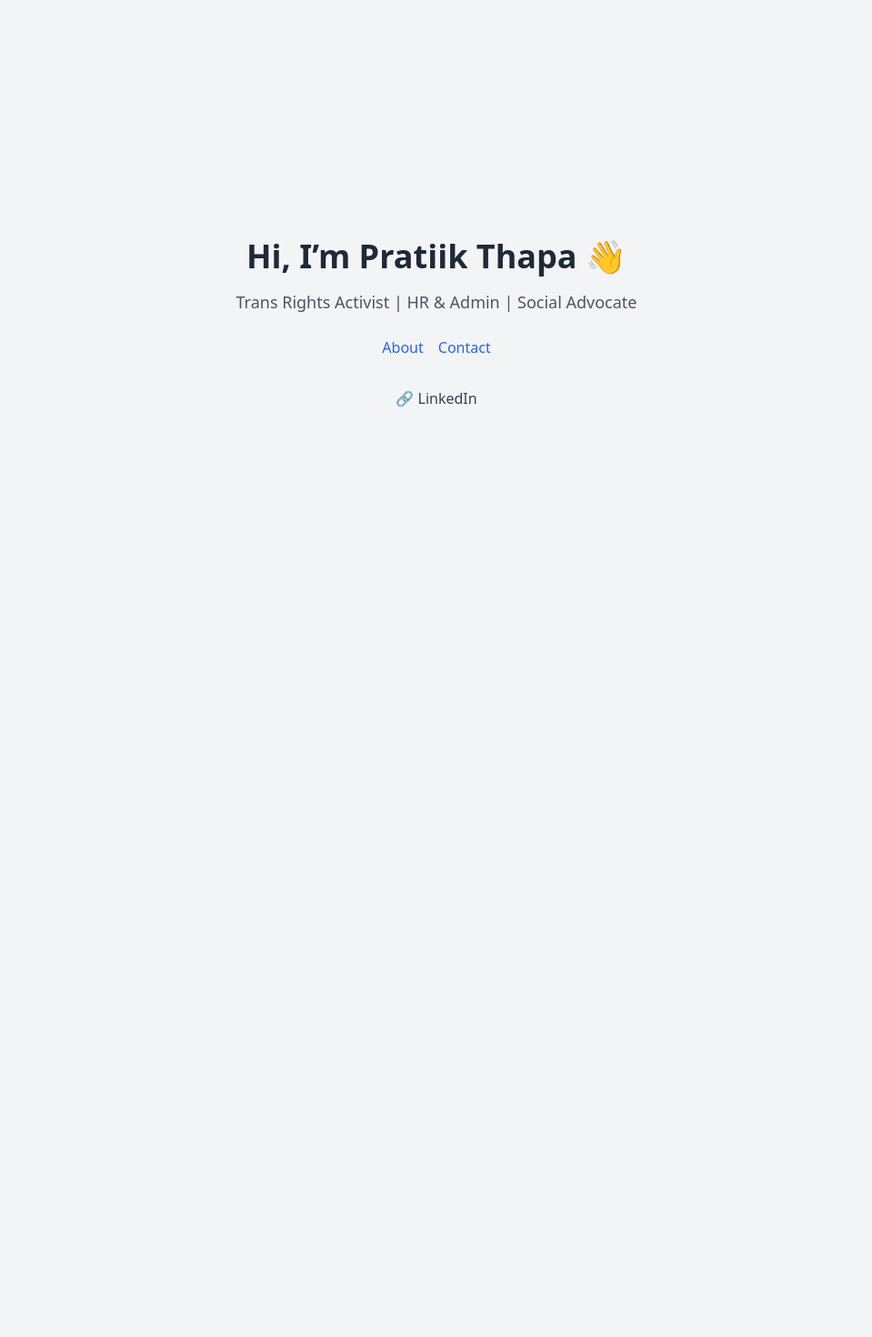
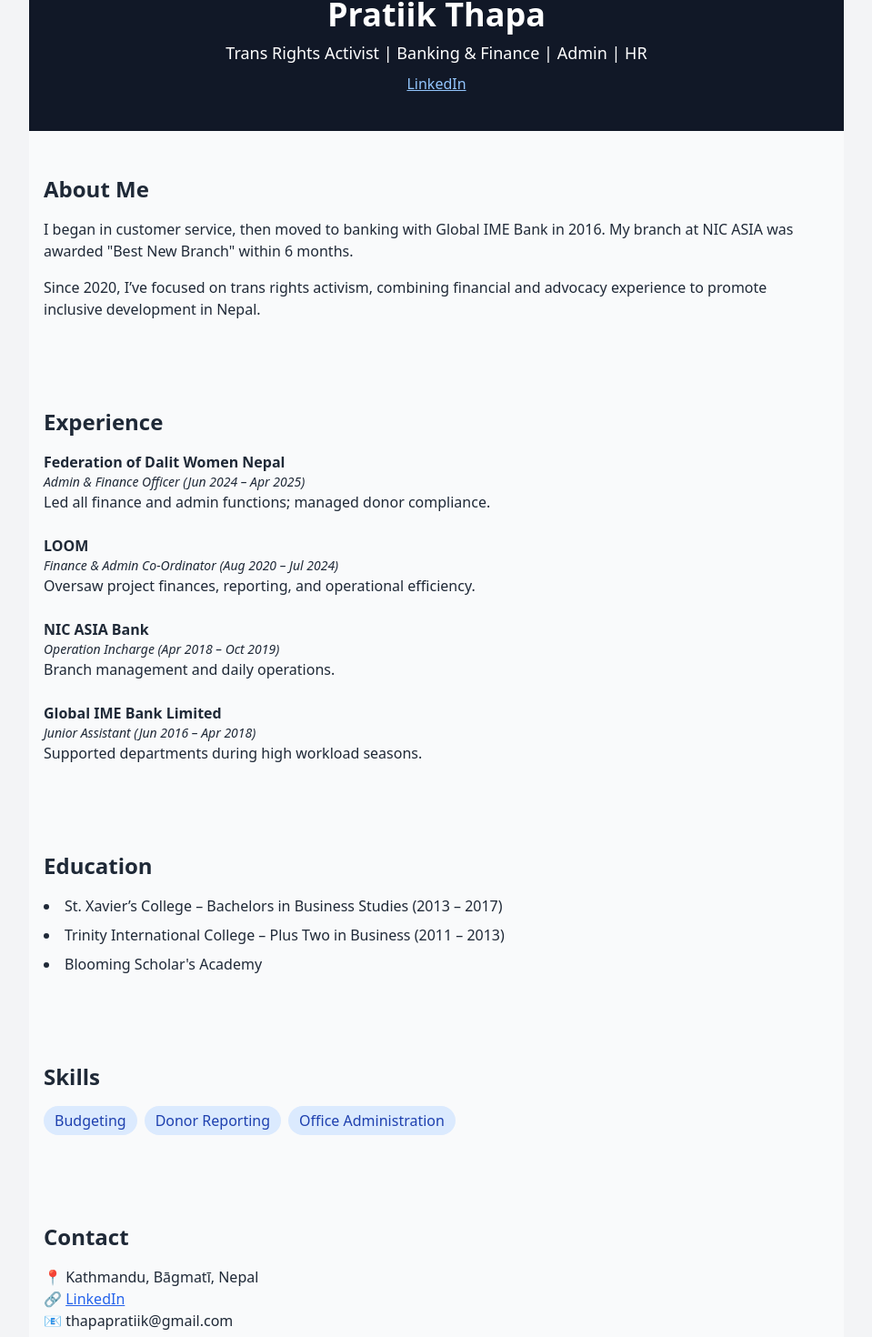
Before and after one commit to pradipchaudhary/pratikthapa, a Next.js app: page / in a window 1280 px wide. Shown: the part 44-1514 px from the top of the page at 91% size, without its empty margins (160-1119 px from the left). Before the commit the page ends 800 px from the top, so only its background shows below. Built offline with nearby package versions, Linux system fonts and the light colour scheme.

Commit message:
Update page.tsx

```diff
--- a/app/page.tsx
+++ b/app/page.tsx
@@ -2,25 +2,85 @@ import Link from 'next/link';
 
 export default function Home() {
   return (
-    <main className="max-w-4xl mx-auto px-4 py-16 text-center">
-      <h1 className="text-4xl font-bold">Hi, I’m Pratiik Thapa 👋</h1>
-      <p className="mt-4 text-lg text-gray-600">
-        Trans Rights Activist | HR & Admin | Social Advocate
-      </p>
-      <div className="mt-6">
-        <Link href="/about" className="mr-4 text-blue-600 hover:underline">About</Link>
-        <Link href="/contact" className="text-blue-600 hover:underline">Contact</Link>
-      </div>
-      <div className="mt-8">
-        <Link
-          href="https://www.linkedin.com/in/pratiik-thapa-502876205/"
-          target="_blank"
-          rel="noopener noreferrer"
-          className="text-gray-700 hover:text-blue-600"
-        >
-          🔗 LinkedIn
-        </Link>
-      </div>
-    </main>
+    <main className="bg-gray-50 min-h-screen text-gray-800">
+        <section className="text-center py-10 bg-gray-900 text-white">
+          <h1 className="text-4xl font-bold">Pratiik Thapa</h1>
+          <p className="text-lg mt-2">Trans Rights Activist | Banking & Finance | Admin | HR</p>
+          <a
+            href="https://www.linkedin.com/in/pratiik-thapa-502876205"
+            className="text-blue-300 underline mt-2 block"
+            target="_blank"
+          >
+            LinkedIn
+          </a>
+        </section>
+
+        <section className="max-w-4xl mx-auto px-4 py-12">
+          <h2 className="text-2xl font-semibold mb-4">About Me</h2>
+          <p className="mb-4">
+            I began in customer service, then moved to banking with Global IME Bank in 2016. My branch at NIC ASIA was awarded "Best New Branch" within 6 months.
+          </p>
+          <p>
+            Since 2020, I’ve focused on trans rights activism, combining financial and advocacy experience to promote inclusive development in Nepal.
+          </p>
+        </section>
+
+        <section className="max-w-4xl mx-auto px-4 py-12">
+          <h2 className="text-2xl font-semibold mb-4">Experience</h2>
+          <ul className="space-y-6">
+            <li>
+              <h3 className="font-bold">Federation of Dalit Women Nepal</h3>
+              <p className="text-sm italic">Admin & Finance Officer (Jun 2024 – Apr 2025)</p>
+              <p>Led all finance and admin functions; managed donor compliance.</p>
+            </li>
+            <li>
+              <h3 className="font-bold">LOOM</h3>
+              <p className="text-sm italic">Finance & Admin Co-Ordinator (Aug 2020 – Jul 2024)</p>
+              <p>Oversaw project finances, reporting, and operational efficiency.</p>
+            </li>
+            <li>
+              <h3 className="font-bold">NIC ASIA Bank</h3>
+              <p className="text-sm italic">Operation Incharge (Apr 2018 – Oct 2019)</p>
+              <p>Branch management and daily operations.</p>
+            </li>
+            <li>
+              <h3 className="font-bold">Global IME Bank Limited</h3>
+              <p className="text-sm italic">Junior Assistant (Jun 2016 – Apr 2018)</p>
+              <p>Supported departments during high workload seasons.</p>
+            </li>
+          </ul>
+        </section>
+
+        <section className="max-w-4xl mx-auto px-4 py-12">
+          <h2 className="text-2xl font-semibold mb-4">Education</h2>
+          <ul className="list-disc list-inside space-y-2">
+            <li>St. Xavier’s College – Bachelors in Business Studies (2013 – 2017)</li>
+            <li>Trinity International College – Plus Two in Business (2011 – 2013)</li>
+            <li>Blooming Scholar's Academy</li>
+          </ul>
+        </section>
+
+        <section className="max-w-4xl mx-auto px-4 py-12">
+          <h2 className="text-2xl font-semibold mb-4">Skills</h2>
+          <div className="flex flex-wrap gap-2">
+            <span className="bg-blue-100 text-blue-800 px-3 py-1 rounded-full">Budgeting</span>
+            <span className="bg-blue-100 text-blue-800 px-3 py-1 rounded-full">Donor Reporting</span>
+            <span className="bg-blue-100 text-blue-800 px-3 py-1 rounded-full">Office Administration</span>
+          </div>
+        </section>
+
+        <section className="max-w-4xl mx-auto px-4 py-12">
+          <h2 className="text-2xl font-semibold mb-4">Contact</h2>
+          <p>📍 Kathmandu, Bāgmatī, Nepal</p>
+          <p>
+            🔗 <a href="https://www.linkedin.com/in/pratiik-thapa-502876205" className="text-blue-600 underline">LinkedIn</a>
+          </p>
+          <p>📧 thapapratiik@gmail.com </p>
+        </section>
+
+        <footer className="bg-gray-900 text-white text-center py-6">
+          <p>&copy; 2025 Pratiik Thapa. All rights reserved.</p>
+        </footer>
+      </main>
   );
 }
```
